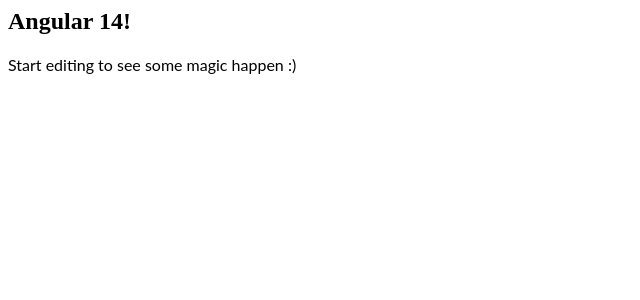
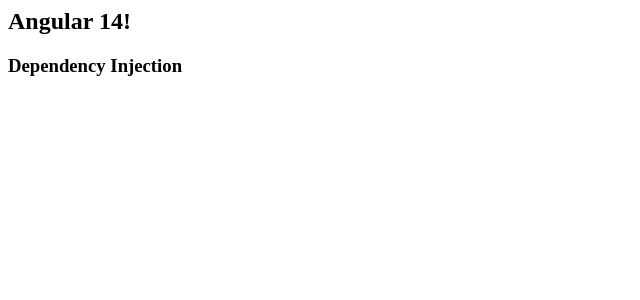
Before and after one commit to galicians/angular-topic-dependencyinjection, an Angular app: page / in a window 1280 px wide. Shown: the top 300 px of the page, without its empty margins (0-640 px from the left). Built offline with nearby package versions, Linux system fonts and the light colour scheme.

Commit message:
1 file modified

```diff
--- a/src/app/app.component.html
+++ b/src/app/app.component.html
@@ -1,4 +1,2 @@
 <hello name="{{ name }}"></hello>
-<p>
-  Start editing to see some magic happen :)
-</p>
+<h3>Dependency Injection</h3>
```
